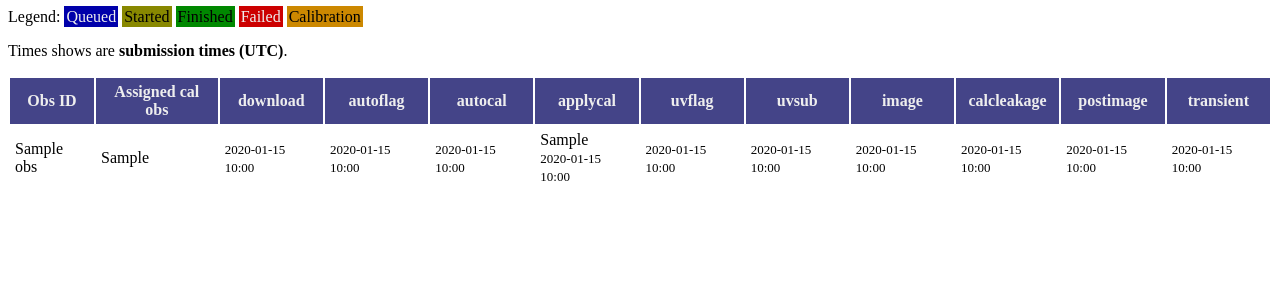
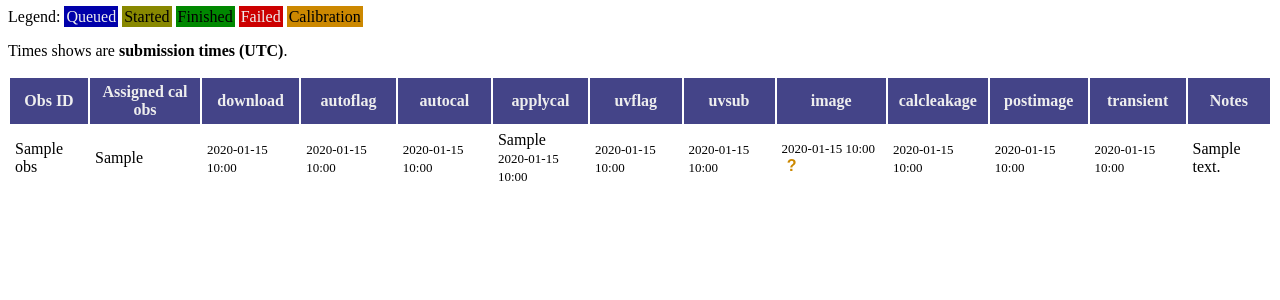
Before and after one commit to robotopia/MWA-Galactic-Plane-Monitoring, a Django app: template db/processing/templates/processing/epoch_overview.html in a window 1280 px wide. Shown: the top 300 px of the page. Run offline with Django 4.2, Linux system fonts and the light colour scheme; tables that the repository leaves empty hold one stand-in row (values such as "Sample post"); the template is opened without the code that fills it: values that come from a table or form of the project are taken from there, most other values are stand-ins (such as "Sample title", 1, 10 or a date in 2020).

Commit message:
Incorporated QA into epoch overview view

```diff
--- a/db/processing/models.py
+++ b/db/processing/models.py
@@ -80,6 +80,8 @@ class EpochOverview(models.Model):
     task = models.TextField(blank=True, null=True)
     submission_time = models.DateTimeField(blank=True, null=True)
     status = models.TextField(blank=True, null=True)
+    cal_usable = models.BooleanField(blank=True, null=True)
+    cal_notes = models.TextField(blank=True, null=True)
 
     class Meta:
         managed = False
--- a/db/processing/templates/processing/epoch_overview.html
+++ b/db/processing/templates/processing/epoch_overview.html
@@ -28,6 +28,7 @@
         <th>calcleakage</th>
         <th>postimage</th>
         <th>transient</th>
+        <th>Notes</th>
       </tr>
       {% for obs, tasks in overviews.items %}
       <tr class="epoch-overview-row">
@@ -54,6 +55,15 @@
         </td>
         <td class="{{ tasks.image.status }}">
           <span class="datetime">{{ tasks.image.date|date:'Y-m-d H:i' }}</span>
+          {% if tasks.apply_cal.cal_obs %}
+          {% if tasks.apply_cal.cal_usable %}
+          <div class="qa cal-usable">&#x2713;</div>
+          {% elif tasks.apply_cal.cal_usable == False %}
+          <div class="qa cal-unusable">&#x274C;</div>
+          {% elif tasks.apply_cal.cal_notes != '' %}
+          <div class="qa cal-unsure">?</div>
+          {% endif %}
+          {% endif %}
         </td>
         <td class="{{ tasks.calcleakage.status }}">
           <span class="datetime">{{ tasks.calcleakage.date|date:'Y-m-d H:i' }}</span>
@@ -63,6 +73,9 @@
         </td>
         <td class="{{ tasks.transient.status }}">
           <span class="datetime">{{ tasks.transient.date|date:'Y-m-d H:i' }}</span>
+        </td>
+        <td>
+          {{ tasks.apply_cal.cal_notes }}
         </td>
       </tr>
       {% endfor %}
@@ -102,4 +115,24 @@ th {
 .epoch-overview-row .datetime {
   font-size: small;
 }
+.qa {
+  background-color: white;
+  width: 20px;
+  height: 20px;
+  border-radius: 50%;
+  text-align: center;
+  font-weight: 900;
+  font-family: Arial, Helvetica, sans-serif;
+  display: inline-block;
+  cursor: default;
+}
+.cal-usable {
+  color: #080;
+}
+.cal-unusable {
+  color: #c00;
+}
+.cal-unsure {
+  color: #c80;
+}
 </style>
--- a/db/processing/views.py
+++ b/db/processing/views.py
@@ -6,7 +6,7 @@ def EpochOverviewView(request, epoch, user):
 
     observations = models.Observation.objects.all()
     observations = [o for o in observations if o.epoch.epoch == epoch]
-    overviews = {o: {eo.task: {"status": eo.status, "cal_obs": eo.cal_obs, "date": eo.submission_time} for eo in o.epoch_overviews.all() if eo.user == user and eo.epoch == epoch} for o in observations}
+    overviews = {o: {eo.task: {"status": eo.status, "cal_obs": eo.cal_obs, "cal_usable": eo.cal_usable, "cal_notes": eo.cal_notes if eo.cal_notes else "", "date": eo.submission_time} for eo in o.epoch_overviews.all() if eo.user == user and eo.epoch == epoch} for o in observations}
 
     context = {
         'epoch': epoch,
```
